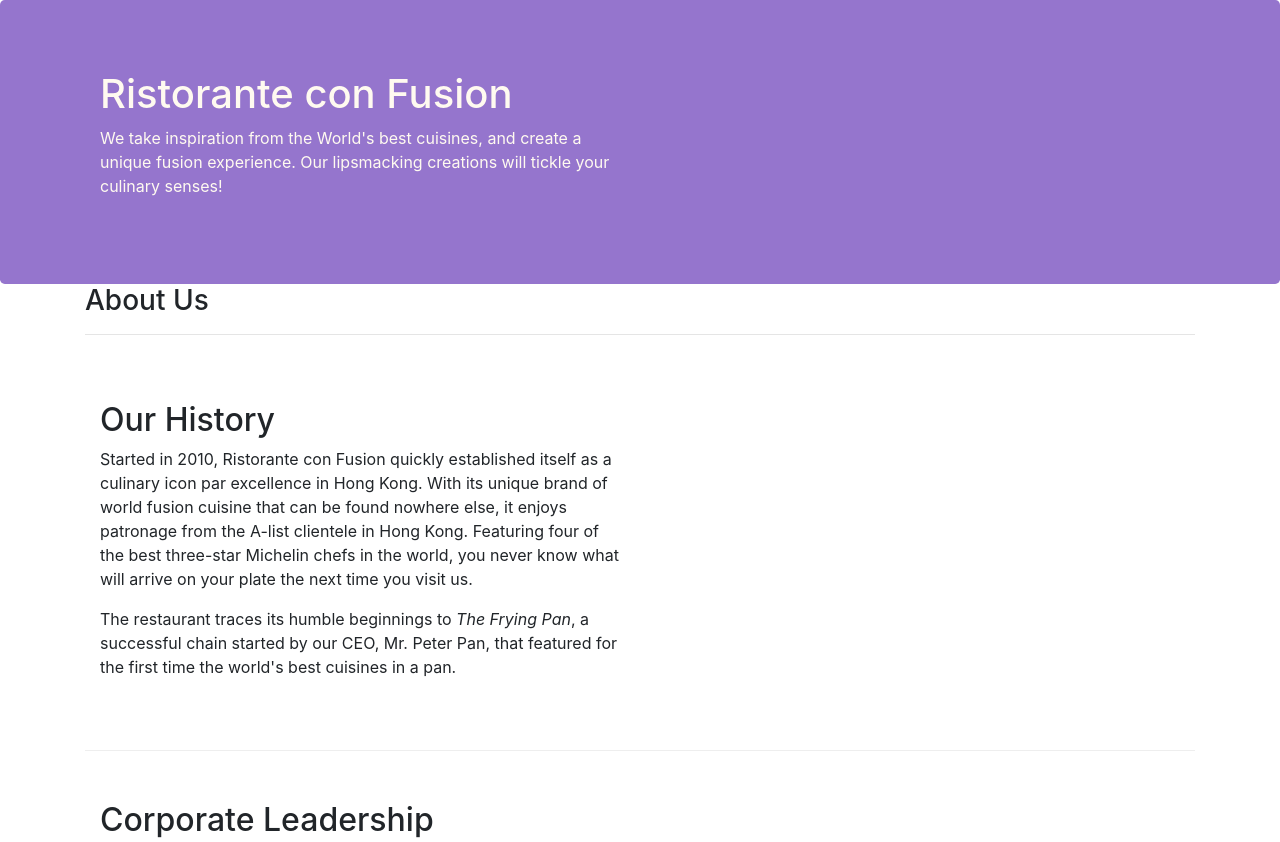
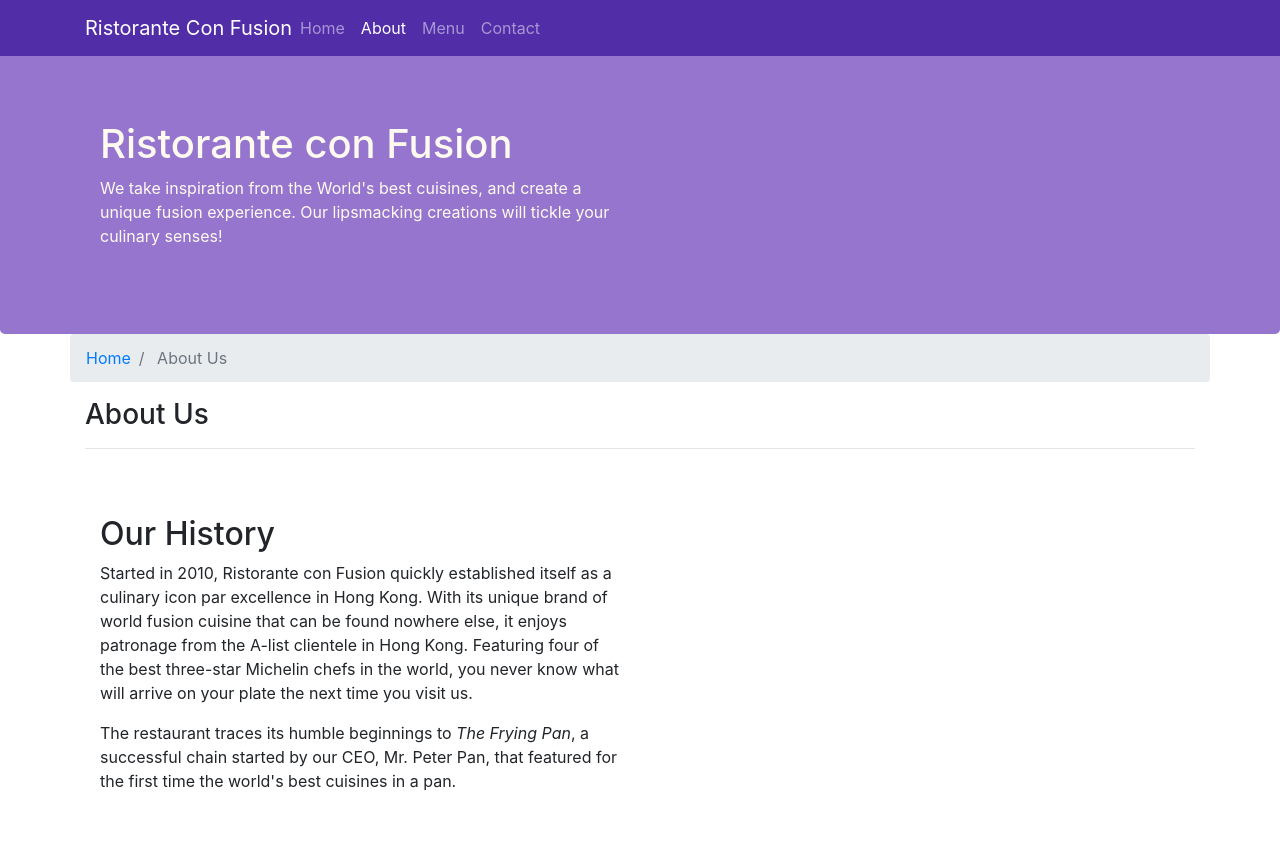
Before and after one commit to LuisLVar/Bootstrap4, a website: page conFusion/aboutus.html in a window 1280 px wide. Shown: the top 842 px of the page. Drawn offline with nearby package versions, Linux system fonts and the light colour scheme.

Commit message:
Navbar and breadcumbs

```diff
--- a/conFusion/aboutus.html
+++ b/conFusion/aboutus.html
@@ -16,7 +16,30 @@
 </head>
 
 <body>
-
+    <nav class="navbar navbar-dark navbar-expand-sm fixed-top">
+        <div class="container">
+            <button class="navbar-toggler" type="button" data-toggle="collapse" data-target="#Navbar">
+                <span class="navbar-toggler-icon"></span>
+            </button>
+            <a class="navbar-brand mr-auto" href="./index.html">Ristorante Con Fusion</a>
+            <div class="collapse navbar-collapse" id="Navbar">
+                <ul class="navbar-nav mr-auto">
+                    <li class="nav-item">
+                        <a class="nav-link" href="./index.html">Home</a>
+                    </li>
+                    <li class="nav-item active">
+                        <a class="nav-link" href="#">About</a>
+                    </li>
+                    <li class="nav-item">
+                        <a class="nav-link" href="#">Menu</a>
+                    </li>
+                    <li class="nav-item">
+                        <a class="nav-link" href="#">Contact</a>
+                    </li>
+                </ul>
+            </div>
+        </div>
+    </nav>
     <header class="jumbotron">
         <div class="container">
             <div class="row row-header">
@@ -33,6 +56,14 @@
 
     <div class="container">
         <div class = "row">
+            <ol class="col-12 breadcrumb">
+                <li class="breadcrumb-item">
+                    <a href="./index.html">Home</a>
+                </li>
+                <li class="breadcrumb-item active">
+                    About Us
+                </li>
+            </ol>
             <div class="col-12">
                 <h3>About Us</h3>
                 <hr>
@@ -91,7 +122,7 @@
                 <div class="col-4 offset-1 col-sm-2">
                     <h5>Links</h5>
                     <ul class="list-unstyled">
-                        <li><a href="#">Home</a></li>
+                        <li><a href="./index.html">Home</a></li>
                         <li><a href="#">About</a></li>
                         <li><a href="#">Menu</a></li>
                         <li><a href="#">Contact</a></li>
--- a/conFusion/css/styles.css
+++ b/conFusion/css/styles.css
@@ -28,3 +28,12 @@
     margin: 0px;
     color: #0f0f0f;
 }
+
+body{
+    padding: 50px 0px 0px 0px;
+    z-index: 0;
+}
+
+.navbar-dark {
+    background-color: #512DA8;
+}
```
Also changed, not shown: conFusion/index.html (+25 -2 lines).
